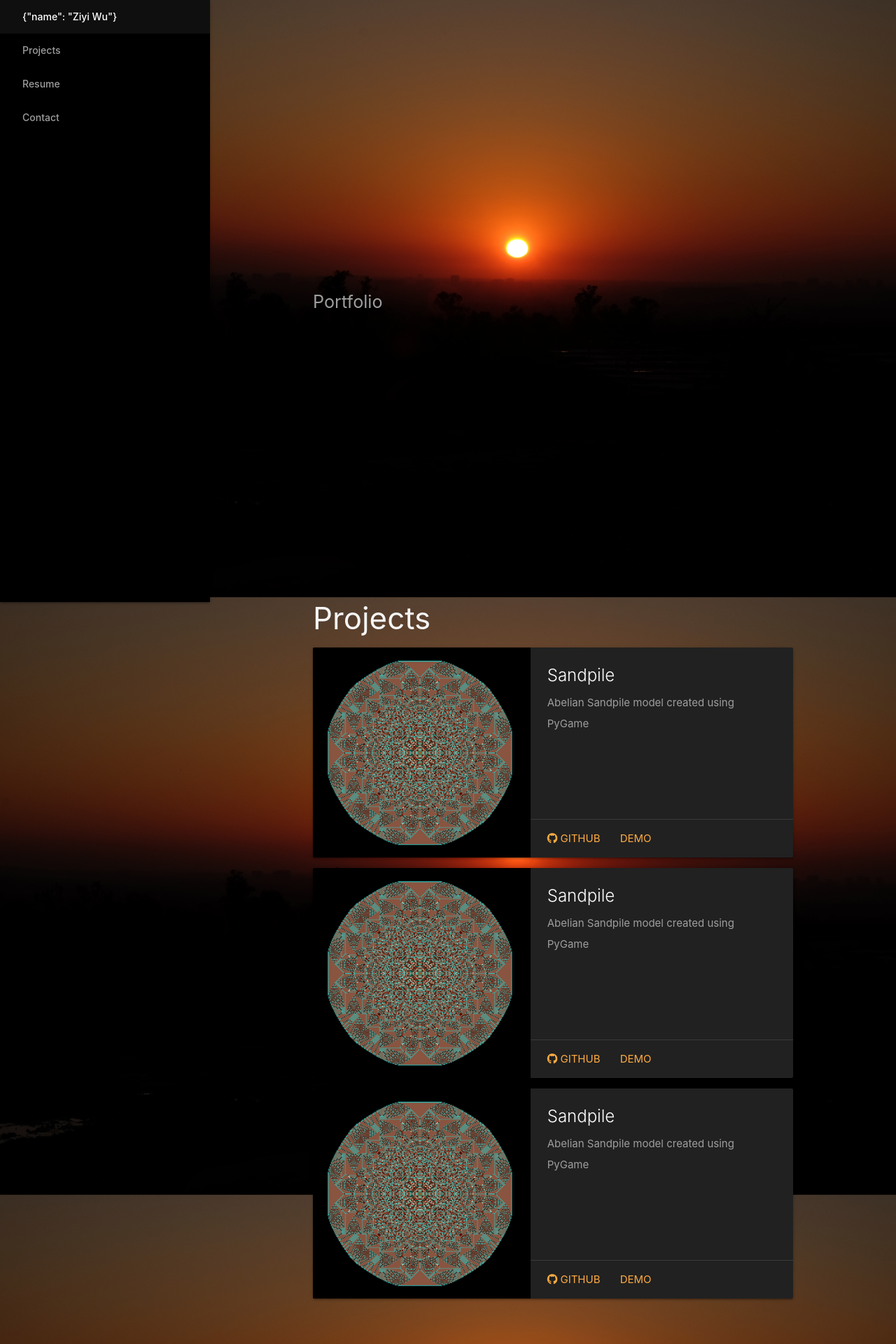
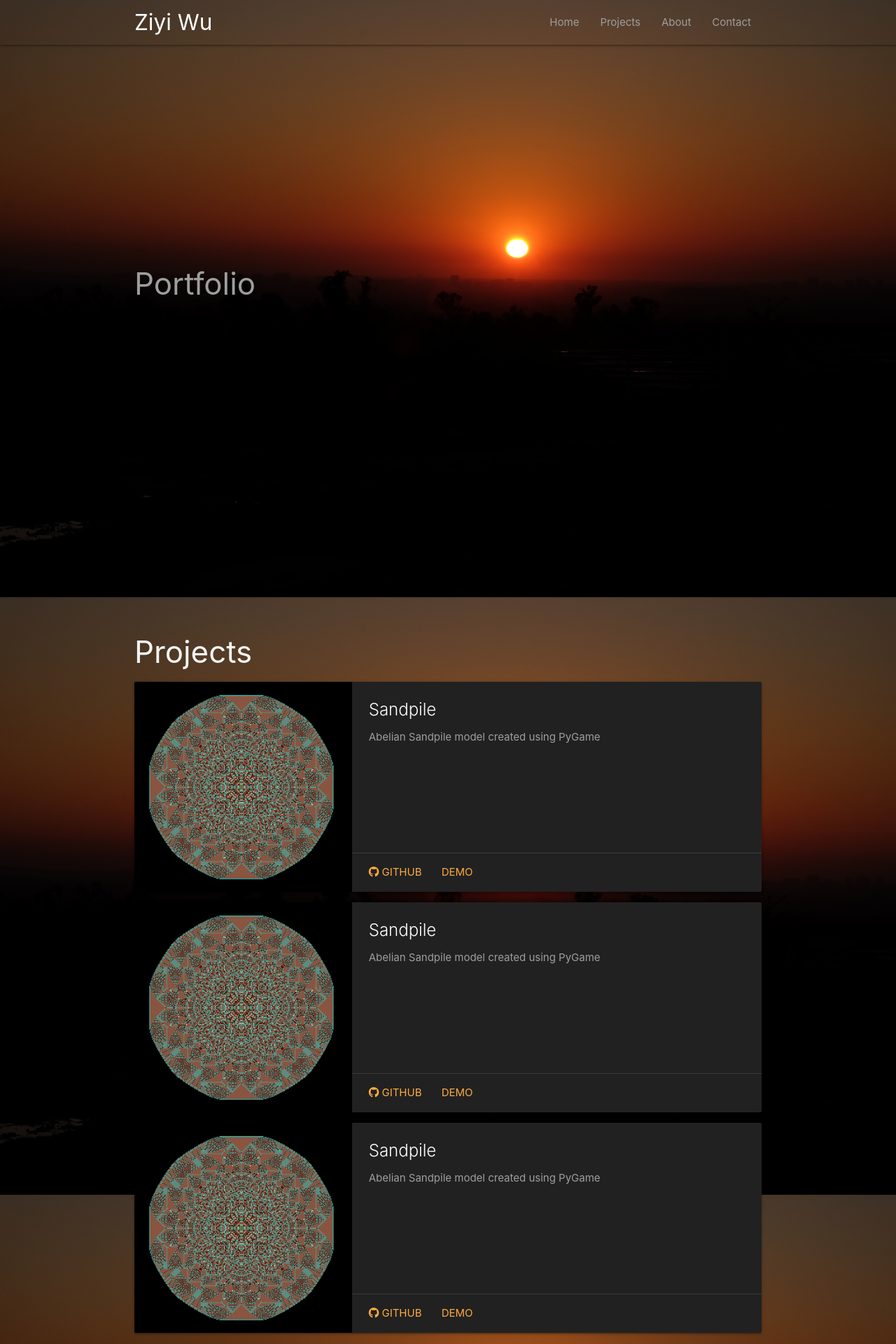
Before and after one commit to ziyiwu9494/Portfolio, a Flask app: page / in a window 1280 px wide. Shown: the top 1920 px of the page at 70% size. Run offline with Flask 2, Linux system fonts and the light colour scheme; some libraries are stand-ins or nearby versions.

Commit message:
Finish basic template

```diff
--- a/static/css/style.css
+++ b/static/css/style.css
@@ -22,27 +22,43 @@
  box-shadow: 0 1px 0 0 #fff !important;
 }
 
+.sidenav-trigger{
+  position: fixed;
+}
+
 body {
   background: url("/static/images/background.jpg") center center no-repeat fixed;
   background-size: cover;
   /*width: 100%;
   height: 100vh;*/
 }
+.offset{
+  height: 64px;
+}
+
+.padding{
+  height: 10vh;
+}
 
 #home {
   height: 100vh
 }
+ul.sidenav li:hover{
+  text-decoration: underline;
+}
 
-ul.sidenav li:hover {
-   background-color: #101010;
+nav li:hover{
+  color: white;
+  text-decoration: underline;
+}
+nav{
+  position: fixed;
+  z-index: 2;
 }
 
 nav ul a,
 nav .brand-logo {
   color: #444;
-}
-header, main, footer {
-  padding-left: 300px;
 }
 
 @media only screen and (max-width : 992px) {
--- a/static/js/init.js
+++ b/static/js/init.js
@@ -1,9 +1,6 @@
 (function($){
   $(function(){
-
     $('.sidenav').sidenav();
-    $('.parallax').parallax();
-
   }); // end of document ready
 })(jQuery); // end of jQuery name space
 $(document).ready(function(){
--- a/templates/index.html
+++ b/templates/index.html
@@ -4,7 +4,7 @@
   <meta http-equiv="Content-Type" content="text/html; charset=UTF-8"/>
   <meta name="viewport" content="width=device-width, initial-scale=1"/>
   <title>Ziyi Wu | Home</title>
-
+  <link rel="icon" href="../static/images/favicon.ico" type="image"/>
   <!-- CSS  -->
   <link href="https://fonts.googleapis.com/icon?family=Material+Icons" rel="stylesheet">
   <link href="/static/libs/materialize/css/materialize.min.css" type="text/css" rel="stylesheet" media="screen,projection"/>
@@ -14,39 +14,49 @@
 </head>
 <body class="black">
 <!-- Navbar -->
-  <ul id="nav-mobile" class="sidenav sidenav-fixed black">
-      <li><a id="logo-container" href="#home" class="brand-logo white-text">{"name": "Ziyi Wu"}</a></li>
+  <ul id="nav-mobile" class="sidenav transparent ">
+      <li><a id="logo-container" href="#home" class="brand-logo white-text"><h5>{"name": "Ziyi Wu"}</h5></a></li>
+      <li><a class="grey-text" href="#">Home</a></li>
+      <li><a class="grey-text" href="#projects">Projects</a></li>
       <!--<li><a class="grey-text darken-2" href="blog">Blog</a></li>-->
-      <li><a class="grey-text darken-2" href="#projects">Projects</a></li>
-      <li><a class="grey-text darken-2" href="/static/files/SoftwareDevResume_ZiyiWu.pdf">Resume</a></li>
-      <li><a class="grey-text darken-2" href="#contact">Contact</a></li>
+      <!--<li><a class="grey-text darken-2" href="photography">Photography</a></li>-->
+      <li><a class="grey-text" href="#about">About</a></li>
+      <li><a class="grey-text" href="#contact">Contact</a></li>
+
   </ul>
-  <a href="#" data-target="nav-mobile" class="sidenav-trigger"><i class="material-icons">menu</i></a>
-  <!--<nav class="grey darken-4 white-text" role="navigation">
+  <a href="#" data-target="nav-mobile" class="sidenav-trigger fixed hide-on-med-and-up"><i class="material-icons">menu</i></a>
+
+        <nav class="transparent white-text" role="navigation">
             <div class="nav-wrapper container">
-      <a id="logo-container" href="#" class="brand-logo grey-text darken-2">{"name": "Ziyi Wu"}</a>
+              <a id="logo-container" href="#home" class="brand-logo white-text">Ziyi Wu</a>
               <ul class="right hide-on-med-and-down">
-          <li><a class="grey-text darken-2" href="#">Home</a></li>
-          <li><a class="grey-text darken-2" href="#">Blog</a></li>
-          <li><a class="grey-text darken-2" href="projects">Projects</a></li>
-          <li><a class="grey-text darken-2" href="#">Resume</a></li>
-          <li><a class="grey-text darken-2" href="#">Contact</a></li>
+                  <li><a class="grey-text" href="#home">Home</a></li>
+                  <!--<li><a class="grey-text darken-2" href="#">Blog</a></li>-->
+                  <li><a class="grey-text" href="#projects">Projects</a></li>
+                  <li><a class="grey-text" href="#about">About</a></li>
+                  <li><a class="grey-text" href="#contact">Contact</a></li>
+
               </ul>
             </div>
-  </nav>-->
+        </nav>
 <!-- End of Navbar -->
+
 <!--Beginning of Homepage-->
     <main>
-      <div id="home" class="valign-wrapper">
+      <div id="home" class="valign-wrapper section">
+          <div class="offset hide-on-med-and-down">
+          </div>
           <div class="container">
               <div class="caption title left">
-                  <p class="flow-text grey-text darken-2">Portfolio</p>
+                  <h3 class="grey-text darken-2">Portfolio</h3>
               </div>
           </div>
       </div>
 <!--Beginning of Homepage-->
 <!-- Start of Projects Container -->
-        <div id = "projects" class="container">
+        <div id = "projects" class="container section">
+            <div class="offset hide-on-med-and-down">
+          </div>
           <div class="col s1">
             <h3 class="grey-text text-lighten-4">Projects</h3>
             <div class="card horizontal small grey darken-4">
@@ -97,10 +107,48 @@
           </div>
         </div>
 <!-- End of Projects Container -->
-    <div style="height: 20vh">
+        <div class="padding">
+        </div>
+<!-- Beginning of About Section -->
+        <div id="about" class="container section">
+            <div class="offset hide-on-med-and-down"></div>
+            <h3 class="grey-text text-lighten-4">About</h3>
+            <div class="row">
+                <div class="col s12 m8 offset-m2">
+                    <div class="card black">
+                         <div class="brand-logo center">
+                             <div class="card-image waves-effect waves-block waves-light">
+                                <img class="activator" src="/static/images/profile.jpg">
+                             </div>
+                         </div>
+                        <div class="card-reveal" style="background-color: black">
+                            <span class="card-title grey-text text-lighten-3">About Me<i class="material-icons right grey-text">close</i></span>
+                             <p class="grey-text">
+                                 Welcome to my website! I am a class of 2022 computer science student at USC.
+                                 I'm interested in the engineering side of CS research and the research side of
+                                 software engineering. I like working on cool project ideas and asking the medium-sized
+                                 questions about how and why our world and our creations work. In my free time, I
+                                 enjoy reading science fiction and fantasy, board games, trying new foods, and photography.
+                                 Feel free to message me with inquiries about any interesting ideas or adventures that you
+                                 might want me on!
+                             </p>
+                            <div class="center-align card-action">
+                                <a href="/static/files/SoftwareDevResume_ZiyiWu.pdf"> Resume</a>
+                                <!--<button class="btn grey darken-3 waves-effect waves-light orange-text" onclick="location.href='/static/files/SoftwareDevResume_ZiyiWu.pdf';" name="action">
+                                    <i class="fa fa-file" aria-hidden="true"></i> Resume
+                                </button>-->
+                            </div>
+                         </div>
+                    </div>
+                </div>
+            </div>
+        </div>
+<!-- End of About Section -->
+        <div class="padding">
         </div>
 <!-- Beginning of Contacts Form -->
-        <div id="contact" class="container">
+        <div id="contact" class="container section">
+            <div class="offset hide-on-med-and-down"></div>
             <h3 class="grey-text text-lighten-4">Contact</h3>
           <div class="row">
             <form class="col s12" action="mailto:ziyiwu@usc.edu" method="post" enctype="text/plain">
@@ -126,24 +174,31 @@
             </form>
           </div>
         </div>
+<!-- End of Contacts Form -->
+        <div class="padding">
+        </div>
     </main>
-    <div style="height: 20vh">
-    </div>
+
 <!--Beginning of Footer-->
   <footer class="black page-footer">
       <div class="container">
         <div class="row">
           <div class="col l6 s12">
-            <h5 class="white-text">Ziyi Wu</h5>
-            <p class="grey-text text-darken-1">You can use rows and columns here to organize your footer content.</p>
+            <h5 class="white-text">Contact Me</h5>
+            <p class="grey-text text-darken-1">
+                Email: <a href="mailto:ziyiwu@usc.edu">ziyiwu@usc.edu</a><br>
+                Address: 6 Milagra, Irvine, CA, 92602
+            </p>
           </div>
           <div class="col l4 offset-l2 s12">
             <h5 class="white-text">Links</h5>
             <ul>
+              <li><a class="grey-text text-darken-2" href="#home">Home </a></li>
               <li><a class="grey-text text-darken-2" href="#projects">Projects </a></li>
               <!--<li><a class="grey-text text-darken-2" href="blog/blog">Blog</a></li>-->
-              <li><a class="grey-text text-darken-2" href="/static/files/SoftwareDevResume_ZiyiWu.pdf">Resume</a></li>
+                <li><a class="grey-text text-darken-2" href="#about">About</a></li>
                 <li><a class="grey-text text-darken-2" href="#contact">Contact</a></li>
+
             </ul>
           </div>
         </div>
@@ -151,7 +206,7 @@
       <div class="footer-copyright">
         <div class="container">
         © 2020 Ziyi Wu
-        <!--<a class="grey-text text-lighten-4 right" href="#!">More Links</a>-->
+        <a class="grey-text text-darken-2 right" href="/static/files/SoftwareDevResume_ZiyiWu.pdf">Resume</a>
         </div>
       </div>
     </footer>
```
Also changed, not shown: static/images/background1.jpg (deleted), static/images/background2.jpg (deleted), static/images/background3.jpg (deleted), static/images/favicon.ico (added), static/images/profile.jpg (added). Lines whose indentation alone changed are shown as unchanged.
